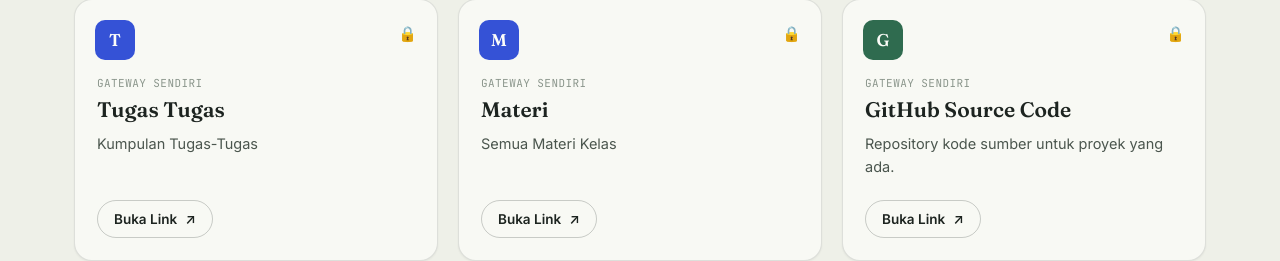
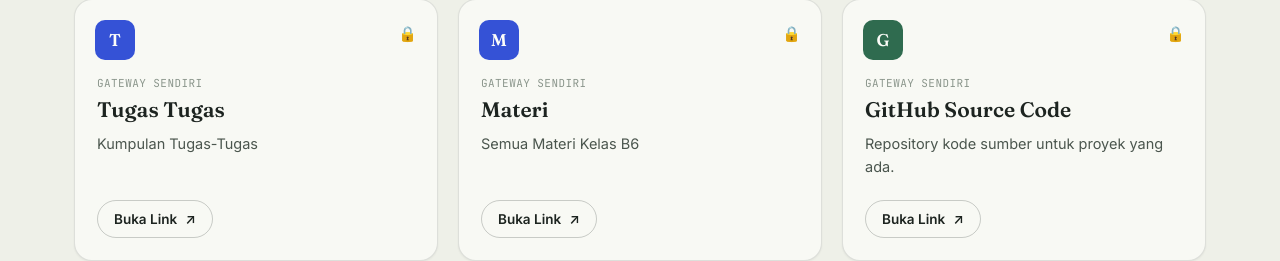
Before and after one commit to rdyt7/link, a React (Vite) app: page / in a window 1280 px wide. Shown: the part 344-605 px from the top of the page. Built offline with nearby package versions, Linux system fonts and the light colour scheme.

Commit message:
add and deploy baru

```diff
--- a/src/data/links.js
+++ b/src/data/links.js
@@ -51,7 +51,7 @@ export const links = [
   {
     id: 2,
     title: "Materi",
-    description: "Semua Materi Kelas",
+    description: "Semua Materi Kelas B6",
     gatewayUrl: "https://drive.google.com/drive/folders/1Kw7CODc7OxQGzrKpizytkzZuOlh2hmDA?usp=sharing",
     url: "https://drive.google.com/drive/folders/1Kw7CODc7OxQGzrKpizytkzZuOlh2hmDA?usp=sharing",
     password: "materiajar",
```
